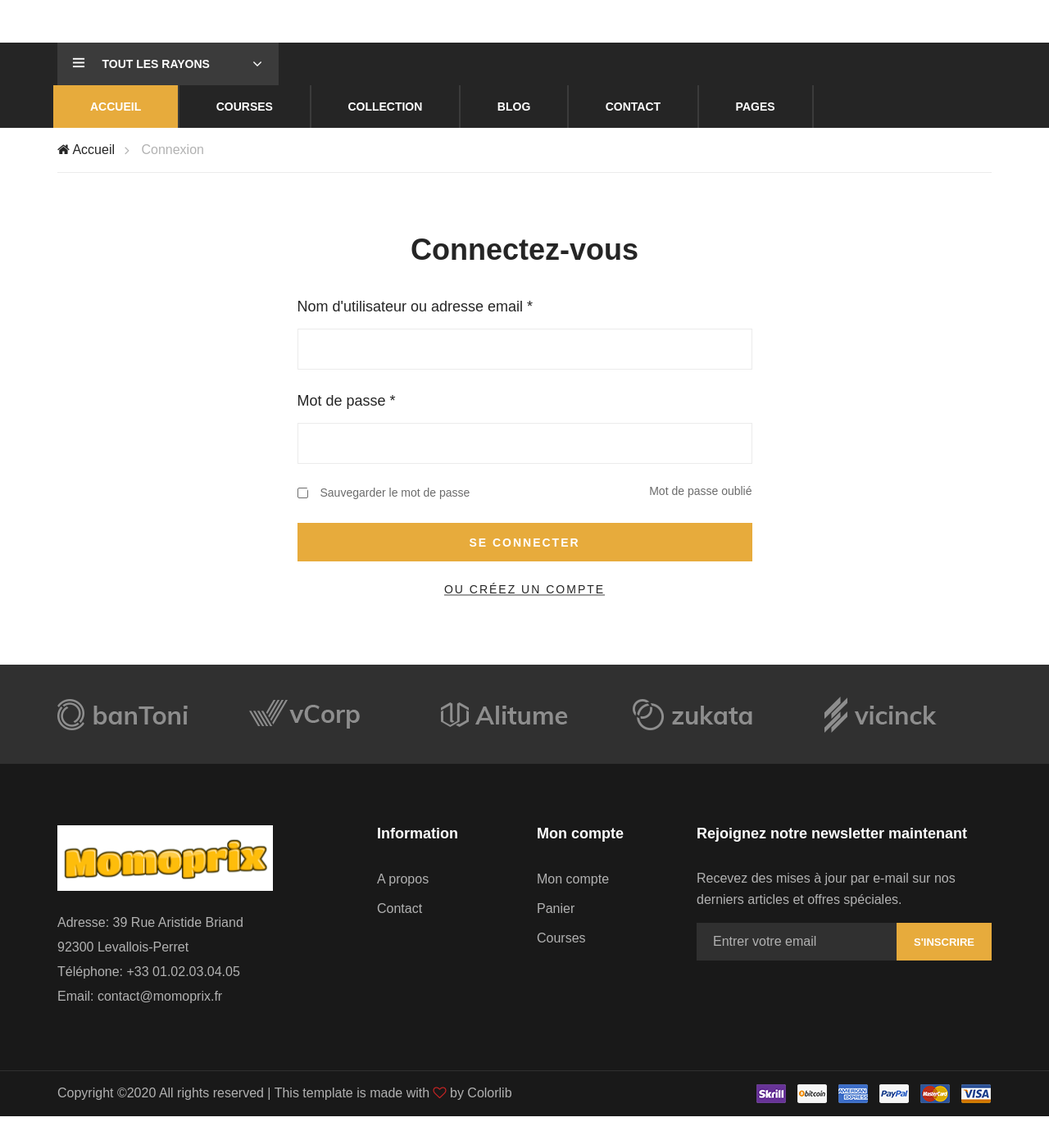
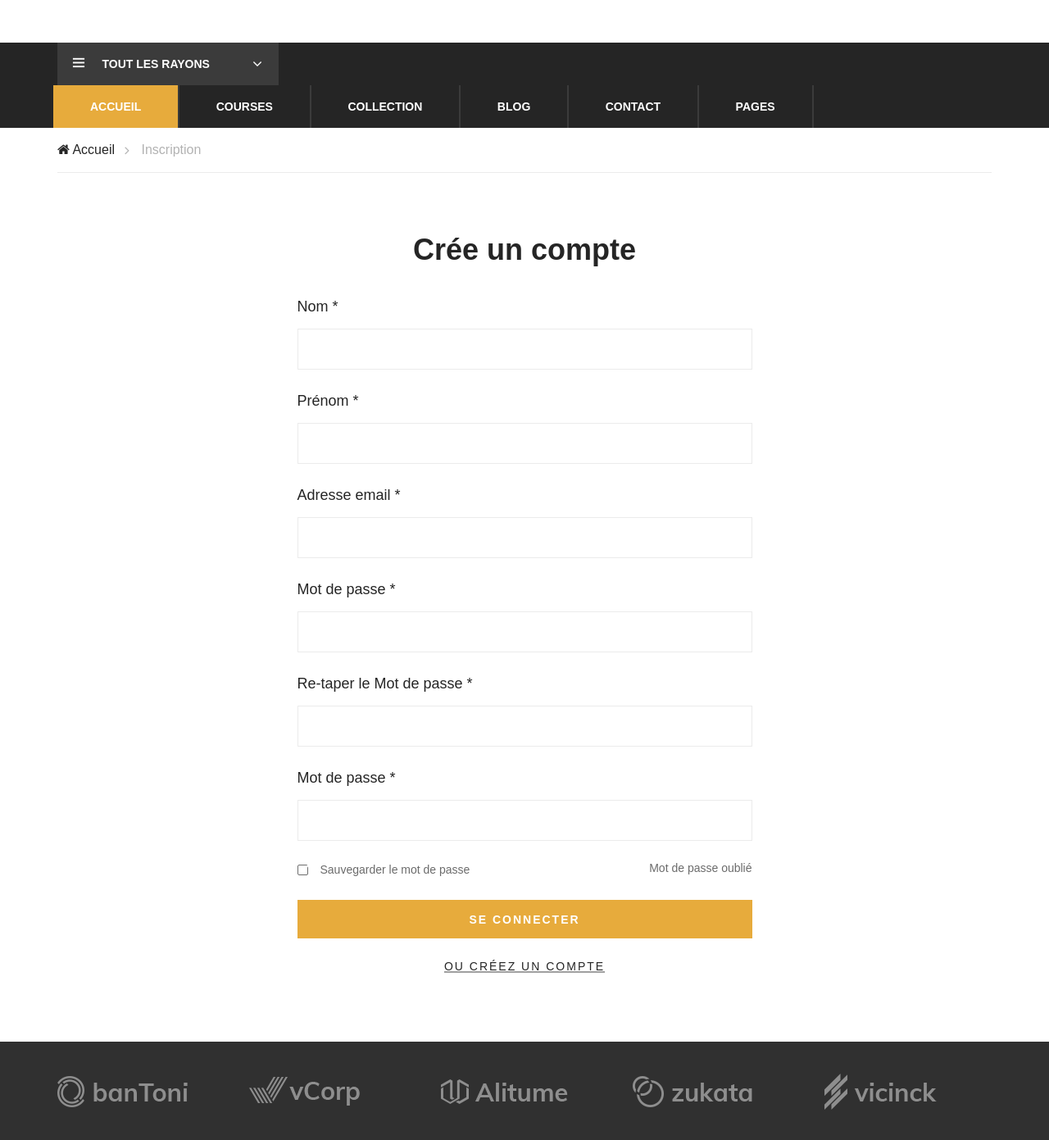
Before and after one commit to Arizona-dev/momoprix, a Symfony app: template templates/register.html.twig in a window 1280 px wide. Shown: the part 155-1546 px from the top of the page at 82% size. Before the commit the page ends 1517 px from the top, so only its background shows below. Run offline with Twig, Linux system fonts and the light colour scheme; the template is opened without the code that fills it, so the values that code supplies are empty; some libraries are stand-ins or nearby versions; some web fonts are replaced.

Commit message:
register

```diff
--- a/templates/register.html.twig
+++ b/templates/register.html.twig
@@ -1,6 +1,6 @@
 {% extends 'base.html.twig' %}
 
-{% block title %}Connexion{% endblock %}
+{% block title %}Inscription{% endblock %}
 
 {% block body %}
 
@@ -10,7 +10,7 @@
                 <div class="col-lg-12">
                     <div class="breadcrumb-text">
                         <a href="/"><i class="fa fa-home"></i> Accueil</a>
-                        <span>Connexion</span>
+                        <span>Inscription</span>
                     </div>
                 </div>
             </div>
@@ -22,11 +22,27 @@
             <div class="row">
                 <div class="col-lg-6 offset-lg-3">
                     <div class="login-form">
-                        <h2>Connectez-vous</h2>
+                        <h2>Crée un compte</h2>
                         <form action="" method="POST">
                             <div class="group-input">
-                                <label for="username">Nom d'utilisateur ou adresse email *</label>
-                                <input name="username" type="text" id="username">
+                                <label for="lastname">Nom *</label>
+                                <input name="lastname" type="text" id="lastname">
+                            </div>
+                            <div class="group-input">
+                                <label for="firstname">Prénom *</label>
+                                <input name="firstname" type="text" id="firstname">
+                            </div>
+                            <div class="group-input">
+                                <label for="email">Adresse email *</label>
+                                <input name="email" type="text" id="email">
+                            </div>
+                            <div class="group-input">
+                                <label for="password">Mot de passe *</label>
+                                <input name="password" type="text" id="password">
+                            </div>
+                            <div class="group-input">
+                                <label for="password2">Re-taper le Mot de passe *</label>
+                                <input name="password2" type="text" id="password2">
                             </div>
                             <div class="group-input">
                                 <label for="pass">Mot de passe *</label>
```
